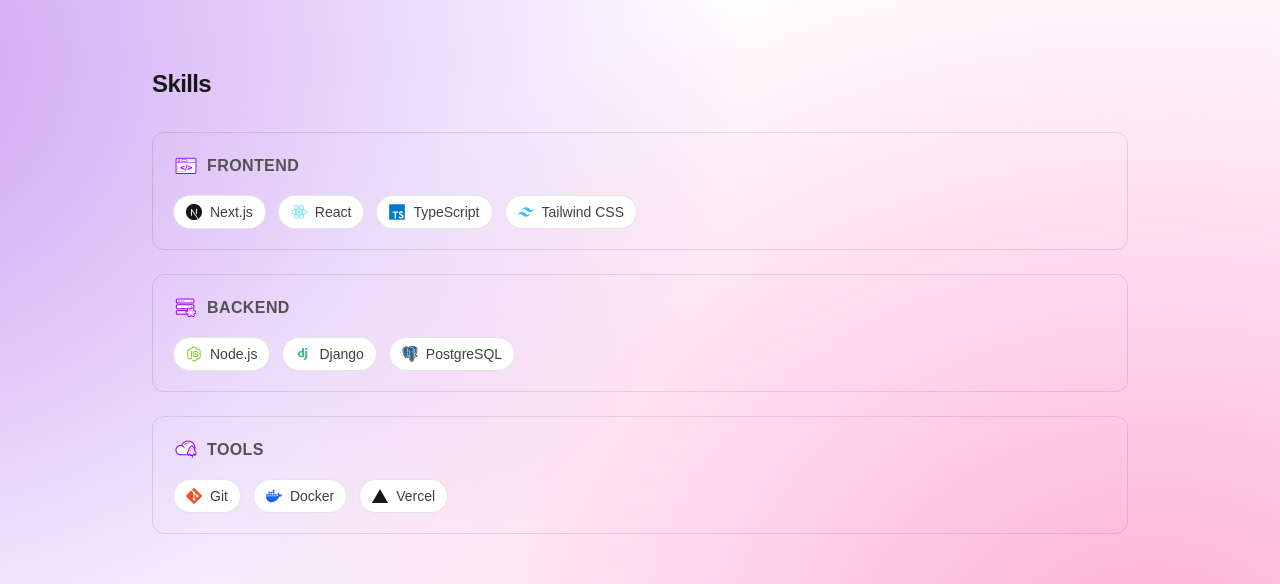
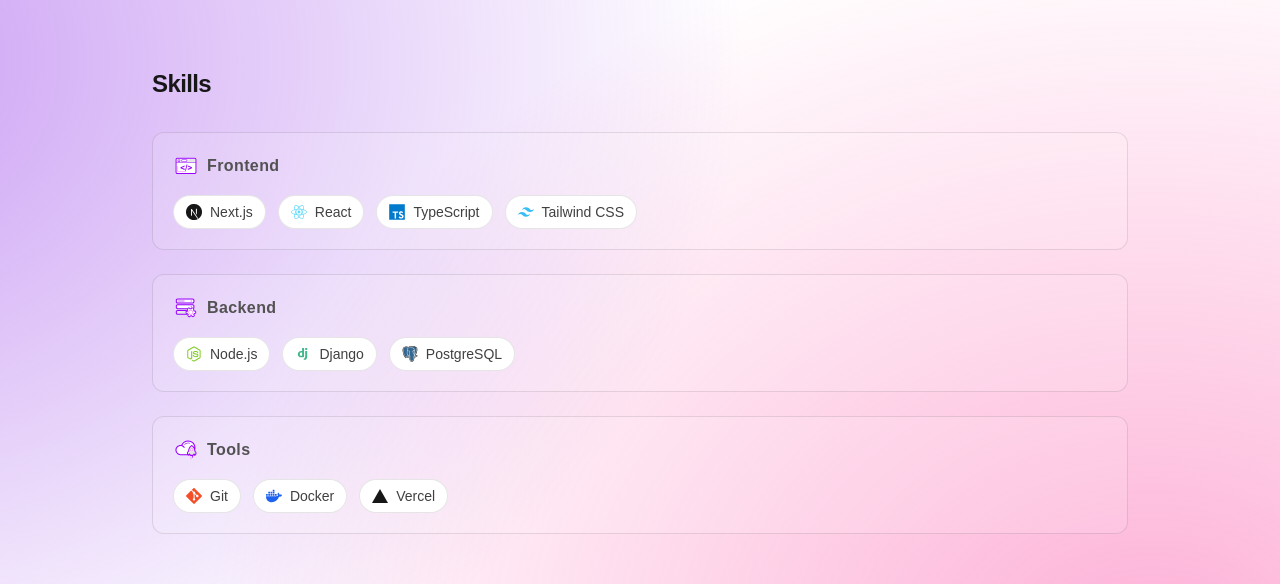
Before and after one commit to lllLucario/yuxuan-portfolio, a Next.js app: page / in a window 1280 px wide. Shown: the part 860-1444 px from the top of the page. Built offline with nearby package versions, Linux system fonts and the light colour scheme.

Commit message:
Update background colors and hover effects for skill group and education cards to enhance visual consistency and user interaction across the application.

```diff
--- a/app/components/projects/ProjectCard.tsx
+++ b/app/components/projects/ProjectCard.tsx
@@ -6,7 +6,7 @@
 
 export default function ProjectCard({ project }: ProjectCardProps) {
   return (
-    <article className="group relative rounded-xl border border-black/10 bg-transparent transition duration-200 hover:scale-[1.08] hover:border-black/20 hover:bg-white/35 dark:border-white/10 dark:bg-neutral-900/40 dark:hover:border-white/20 dark:hover:bg-neutral-900/60">
+    <article className="group relative rounded-xl border border-black/10 bg-white/12 transition duration-200 hover:scale-[1.08] hover:border-black/20 hover:bg-white/45 dark:border-white/10 dark:bg-neutral-900/40 dark:hover:border-white/20 dark:hover:bg-neutral-900/60">
       <a
         href={project.href}
         target="_blank"
--- a/app/page.tsx
+++ b/app/page.tsx
@@ -72,7 +72,7 @@
               {skillGroups.map((group) => (
                 <article
                   key={group.title}
-                  className="rounded-xl border border-black/10 bg-transparent p-5 transition duration-200 hover:scale-[1.06] hover:border-black/20 hover:bg-white/35 dark:border-white/10 dark:bg-neutral-900/30 dark:hover:border-white/20"
+                  className="rounded-xl border border-black/10 bg-white/12 p-5 transition duration-200 hover:scale-[1.06] hover:border-black/20 hover:bg-white/45 dark:border-white/10 dark:bg-neutral-900/30 dark:hover:border-white/20"
                 >
                   <div className="mb-4 flex items-center gap-2">
                     <Image
@@ -82,7 +82,7 @@
                       height={26}
                       className="h-[26px] w-[26px]"
                     />
-                    <h3 className="text-base font-semibold uppercase tracking-wide text-neutral-600 dark:text-neutral-300">
+                    <h3 className="text-base font-semibold tracking-wide text-neutral-600 dark:text-neutral-300">
                       {group.title}
                     </h3>
                   </div>
@@ -120,7 +120,7 @@
               Education
             </h2>
             <div className="grid grid-cols-1 gap-8 sm:grid-cols-2">
-              <article className="rounded-xl border border-black/10 bg-transparent p-6 transition duration-200 hover:scale-[1.08] hover:border-black/20 hover:bg-white/35 dark:border-white/10 dark:bg-neutral-900/30 dark:hover:border-white/20">
+              <article className="rounded-xl border border-black/10 bg-white/12 p-6 transition duration-200 hover:scale-[1.08] hover:border-black/20 hover:bg-white/45 dark:border-white/10 dark:bg-neutral-900/30 dark:hover:border-white/20">
                 <div className="space-y-2">
                   <h3 className="text-lg font-semibold text-neutral-900 dark:text-neutral-100">
                     Master of Science in Computer Science
@@ -136,7 +136,7 @@
                 </div>
               </article>
 
-              <article className="rounded-xl border border-black/10 bg-transparent p-6 transition duration-200 hover:scale-[1.08] hover:border-black/20 hover:bg-white/35 dark:border-white/10 dark:bg-neutral-900/30 dark:hover:border-white/20">
+              <article className="rounded-xl border border-black/10 bg-white/12 p-6 transition duration-200 hover:scale-[1.08] hover:border-black/20 hover:bg-white/45 dark:border-white/10 dark:bg-neutral-900/30 dark:hover:border-white/20">
                 <div className="space-y-2">
                   <h3 className="text-lg font-semibold text-neutral-900 dark:text-neutral-100">
                     Bachelor of Engineering in Software Engineering
```
